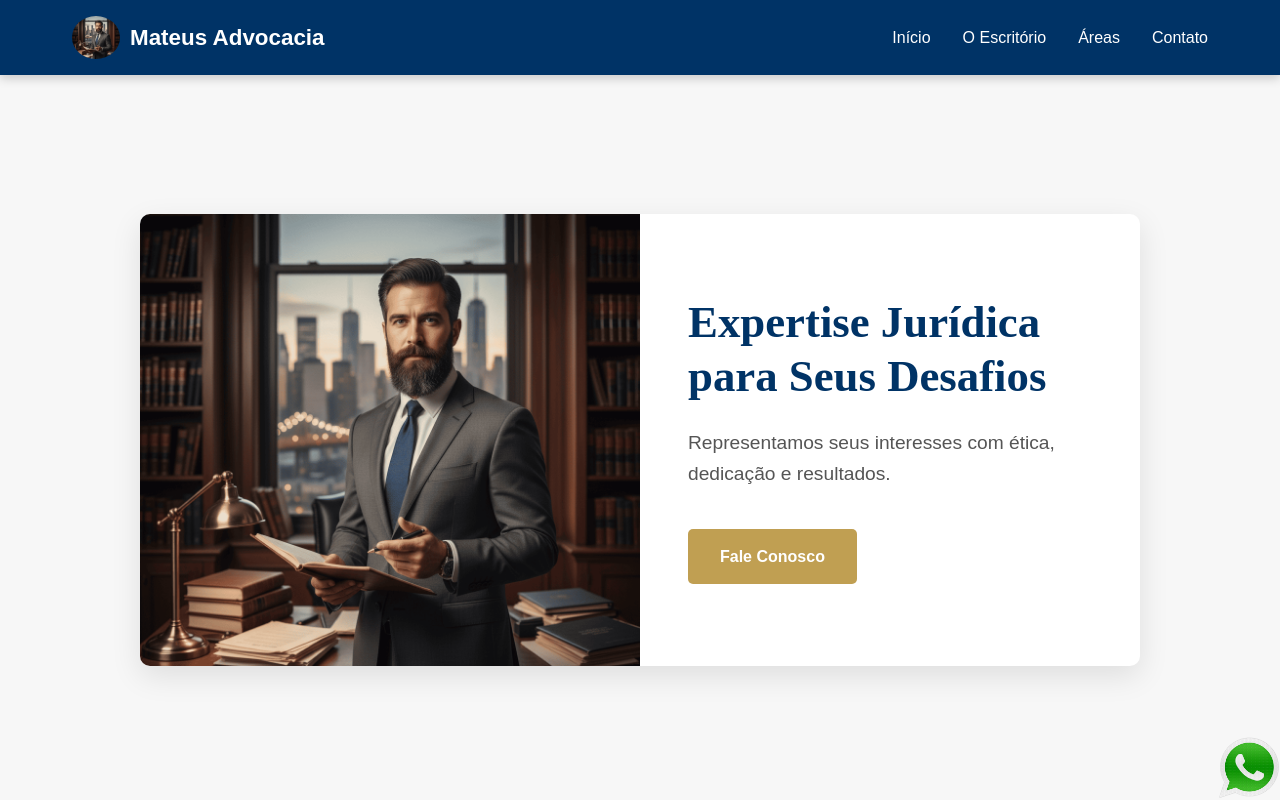
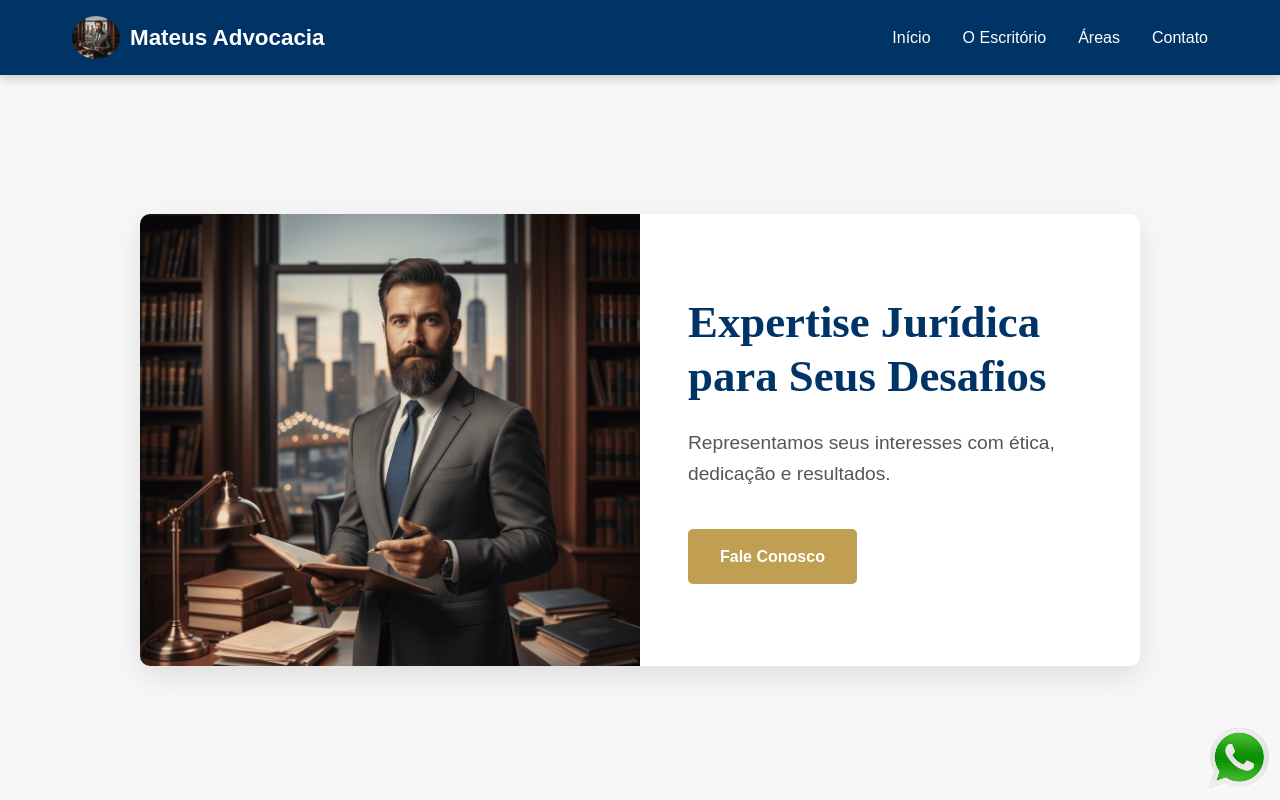
Before and after one commit to erikborges013/site-exemplo-advocacia, a Vue app: page / in a window 1280 px wide. Shown: the top 800 px of the page. Built offline with nearby package versions, Linux system fonts and the light colour scheme.

Commit message:
melhoria no espaçamento do ícone do whatsapp

```diff
--- a/src/components/BotaoWhatsapp.vue
+++ b/src/components/BotaoWhatsapp.vue
@@ -20,7 +20,7 @@ export default defineComponent({
 .icone-whatsapp {
   position: fixed;
   width: 4rem;
-  bottom: 0;
-  right: 0;
+  bottom: 10px;
+  right: 10px;
 }
 </style>
```
